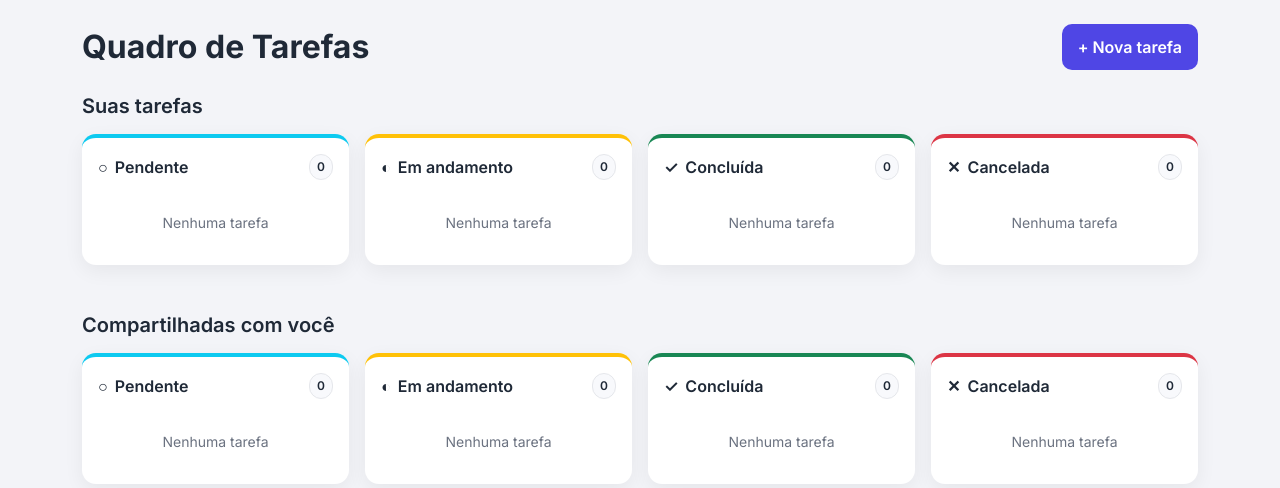
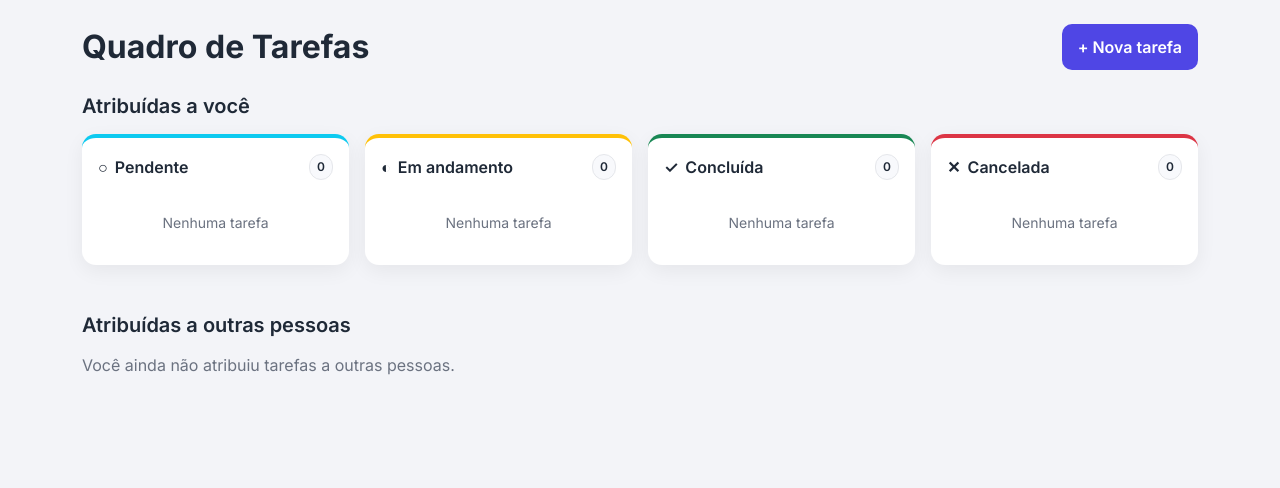
Before and after one commit to alyssa-sys/Grupo-1-FSI-Tutorial-Flask, a Flask app: page /quadro in a window 1280 px wide. Shown: the part 56-544 px from the top of the page. Run offline with Flask 3, Linux system fonts and the light colour scheme; the visitor is signed in with stand-in values (Sample User, id 1); data that the repository does not hold is empty.

Commit message:
organizando melhor quais tarefas são pendências e quais são para outras pessoas

```diff
--- a/gerenciador_de_tarefas/app.py
+++ b/gerenciador_de_tarefas/app.py
@@ -148,12 +148,21 @@ def excluir_tarefa(tarefa_id):
 @app.route('/quadro')
 @login_required
 def quadro():
-    minhas_tarefas = Tarefa.query.filter_by(criador_id=current_user.id).all()
-    tarefas_compartilhadas = Tarefa.query.filter(
-        Tarefa.responsavel_id==current_user.id,
-        Tarefa.criador_id!=current_user.id
-        ).all()
-    return render_template('quadro.html', minhas_tarefas=minhas_tarefas, tarefas_compartilhadas=tarefas_compartilhadas)
+    recebidas = Tarefa.query.filter(
+        Tarefa.responsavel_id == current_user.id,
+        Tarefa.criador_id != current_user.id
+    ).all()
+    para_mim = Tarefa.query.filter(
+        Tarefa.responsavel_id == current_user.id,
+        Tarefa.criador_id == current_user.id
+    ).all()
+    delegadas = Tarefa.query.filter(
+        Tarefa.criador_id == current_user.id,
+        Tarefa.responsavel_id != current_user.id
+    ).all()
+    return render_template('quadro.html',
+                           atribuidas_a_mim=recebidas + para_mim,
+                           delegadas=delegadas)
 
 @app.route('/logout')
 @login_required
--- a/gerenciador_de_tarefas/templates/quadro.html
+++ b/gerenciador_de_tarefas/templates/quadro.html
@@ -2,7 +2,7 @@
 {% block title %}Quadro - Gerenciador de Tarefas{% endblock %}
 {% block content %}
 
-{% macro coluna(titulo, lista, classe) %}
+{% macro coluna(titulo, lista, classe, rotulo) %}
 <div class="col-12 col-md-6 col-lg-3">
     <div class="coluna {{ classe }}">
         <div class="d-flex justify-content-between align-items-center mb-3">
@@ -23,6 +23,11 @@
                 <div class="fw-semibold mb-1">{{ tarefa.titulo }}</div>
                 {% if tarefa.descricao %}
                     <div class="text-secondary small">{{ tarefa.descricao|truncate(70) }}</div>
+                {% endif %}
+                {% if rotulo == 'de' and tarefa.criador_id != tarefa.responsavel_id %}
+                    <div class="text-secondary small mt-1">de: {{ tarefa.criador.nomeUsuario }}</div>
+                {% elif rotulo == 'para' %}
+                    <div class="text-secondary small mt-1">para: {{ tarefa.responsavel.nomeUsuario }}</div>
                 {% endif %}
             </div>
             <div class="acoes d-flex gap-2 mt-3">
@@ -45,21 +50,25 @@
     <a href="{{ url_for('adicionar_tarefa') }}" class="btn btn-principal">+ Nova tarefa</a>
 </div>
 
-<h5 class="fw-semibold mb-3">Suas tarefas</h5>
+<h5 class="fw-semibold mb-3">Atribuídas a você</h5>
 <div class="row g-3">
-    {{ coluna('Pendente', minhas_tarefas|selectattr('status', 'equalto', 'Pendente')|list, 'status-pendente') }}
-    {{ coluna('Em andamento', minhas_tarefas|selectattr('status', 'equalto', 'Em andamento')|list, 'status-andamento') }}
-    {{ coluna('Concluída', minhas_tarefas|selectattr('status', 'equalto', 'Concluída')|list, 'status-concluida') }}
-    {{ coluna('Cancelada', minhas_tarefas|selectattr('status', 'equalto', 'Cancelada')|list, 'status-cancelada') }}
+    {{ coluna('Pendente', atribuidas_a_mim|selectattr('status', 'equalto', 'Pendente')|list, 'status-pendente', 'de') }}
+    {{ coluna('Em andamento', atribuidas_a_mim|selectattr('status', 'equalto', 'Em andamento')|list, 'status-andamento', 'de') }}
+    {{ coluna('Concluída', atribuidas_a_mim|selectattr('status', 'equalto', 'Concluída')|list, 'status-concluida', 'de') }}
+    {{ coluna('Cancelada', atribuidas_a_mim|selectattr('status', 'equalto', 'Cancelada')|list, 'status-cancelada', 'de') }}
 </div>
 
-<h5 class="fw-semibold mt-5 mb-3">Compartilhadas com você</h5>
+<h5 class="fw-semibold mt-5 mb-3">Atribuídas a outras pessoas</h5>
+{% if delegadas %}
 <div class="row g-3 mb-5">
-    {{ coluna('Pendente', tarefas_compartilhadas|selectattr('status', 'equalto', 'Pendente')|list, 'status-pendente') }}
-    {{ coluna('Em andamento', tarefas_compartilhadas|selectattr('status', 'equalto', 'Em andamento')|list, 'status-andamento') }}
-    {{ coluna('Concluída', tarefas_compartilhadas|selectattr('status', 'equalto', 'Concluída')|list, 'status-concluida') }}
-    {{ coluna('Cancelada', tarefas_compartilhadas|selectattr('status', 'equalto', 'Cancelada')|list, 'status-cancelada') }}
+    {{ coluna('Pendente', delegadas|selectattr('status', 'equalto', 'Pendente')|list, 'status-pendente', 'para') }}
+    {{ coluna('Em andamento', delegadas|selectattr('status', 'equalto', 'Em andamento')|list, 'status-andamento', 'para') }}
+    {{ coluna('Concluída', delegadas|selectattr('status', 'equalto', 'Concluída')|list, 'status-concluida', 'para') }}
+    {{ coluna('Cancelada', delegadas|selectattr('status', 'equalto', 'Cancelada')|list, 'status-cancelada', 'para') }}
 </div>
+{% else %}
+<p class="text-secondary mb-5">Você ainda não atribuiu tarefas a outras pessoas.</p>
+{% endif %}
 
 <!-- Janela de detalhes (somente leitura) -->
 <div class="modal fade" id="modalTarefa" tabindex="-1" aria-hidden="true">
@@ -84,7 +93,7 @@
                         <p id="modalCriado" class="mb-0"></p>
                     </div>
                     <div class="col-6">
-                        <div class="text-secondary small text-uppercase mb-1">Compartilhado com</div>
+                        <div class="text-secondary small text-uppercase mb-1">Responsável</div>
                         <p id="modalCompartilhado" class="mb-0"></p>
                     </div>
                 </div>
--- a/gerenciador_de_tarefas/templates/quadro_admin.html
+++ b/gerenciador_de_tarefas/templates/quadro_admin.html
@@ -57,7 +57,7 @@
                     <th>Descrição</th>
                     <th>Status</th>
                     <th>Criado por</th>
-                    <th>Compartilhado com</th>
+                    <th>Responsável</th>
                 </tr>
             </thead>
             <tbody>
```
